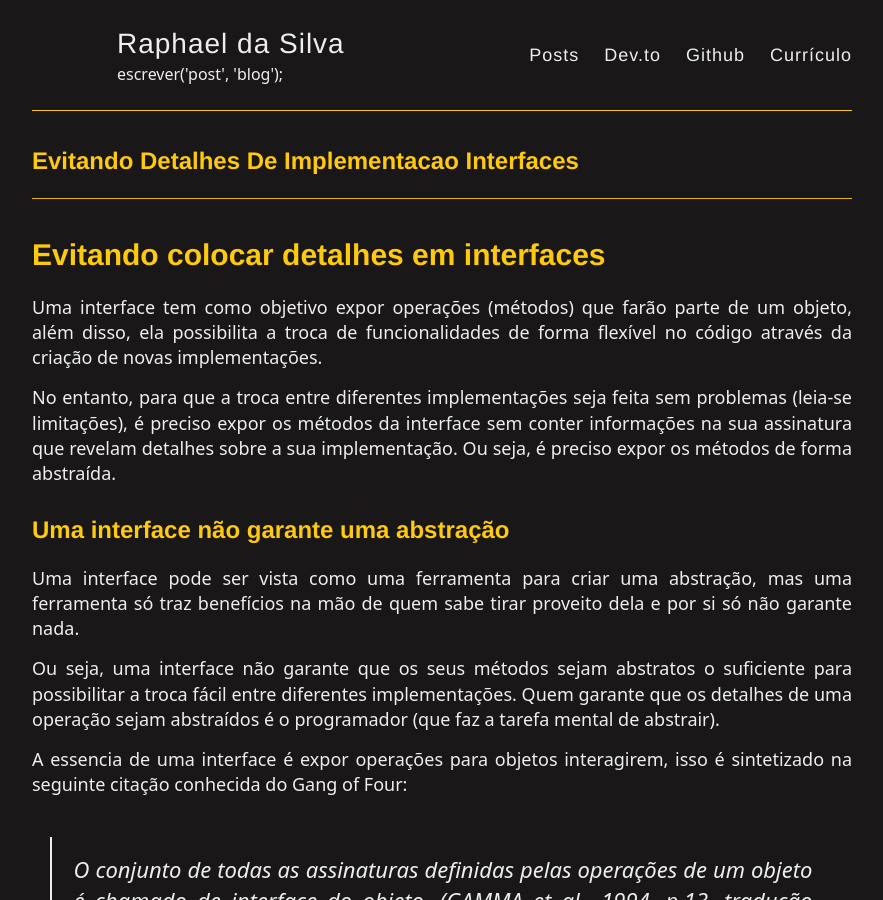
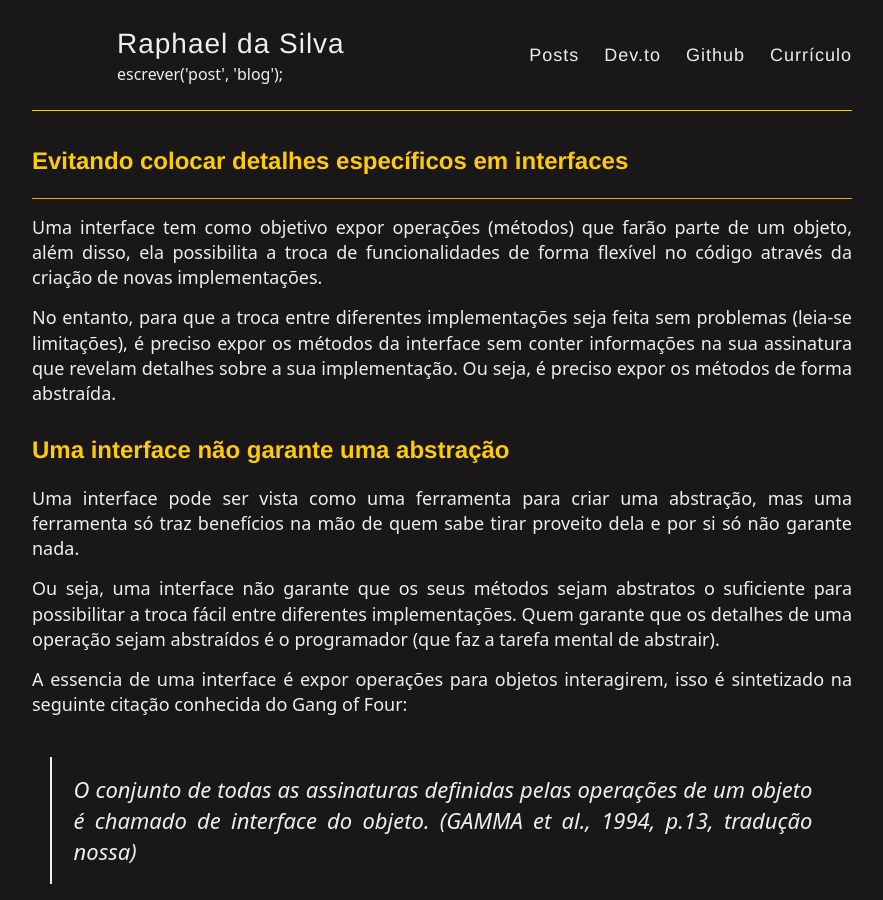
Before and after one commit to raphael-da-silva/raphael-da-silva.github.io, a Jekyll site: the page built from _posts/2021-06-10-evitando-detalhes-de-implementacao-interfaces.md, in a window 1280 px wide and 900 px high. Shown: the whole window, without its empty margins (198-1081 px from the left). Built offline with Jekyll 4.4.1, drawn with Linux system fonts in a browser that asks for light colours; nearby versions of some CDN libraries; our own code applies the rules of GitHub Pages for plain Markdown files.

Commit message:
Revisão

```diff
--- a/_posts/2021-06-10-evitando-detalhes-de-implementacao-interfaces.md
+++ b/_posts/2021-06-10-evitando-detalhes-de-implementacao-interfaces.md
@@ -1,4 +1,7 @@
-# Evitando colocar detalhes em interfaces
+---
+layout: post
+title: Evitando colocar detalhes específicos em interfaces
+---
 
 Uma interface tem como objetivo expor operações (métodos) que farão parte de um objeto, além disso, ela possibilita a troca de funcionalidades de forma flexível no código através da criação de novas implementações.
 
```
